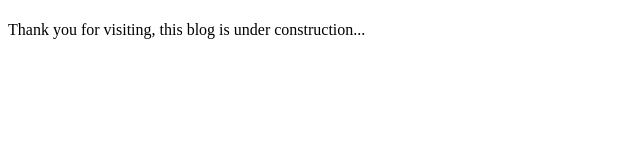
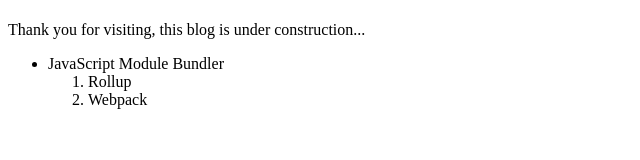
Before and after one commit to zhuangjiyu/zhuangjiyu.github.io, a plain HTML site: page index.html in a window 1280 px wide. Shown: the whole page, without its empty margins (0-640 px from the left). Drawn offline with Linux system fonts and the light colour scheme.

Commit message:
Update index.html

```diff
--- a/index.html
+++ b/index.html
@@ -9,5 +9,14 @@
 <body>
     <h1></h1>
     <p>Thank you for visiting, this blog is under construction...</p>
+    <ul>
+        <li>
+            JavaScript Module Bundler
+            <ol>
+                <li>Rollup</li>
+                <li>Webpack</li>
+            </ol>
+        </li>
+    </ul>
 </body>
 </html>
```
